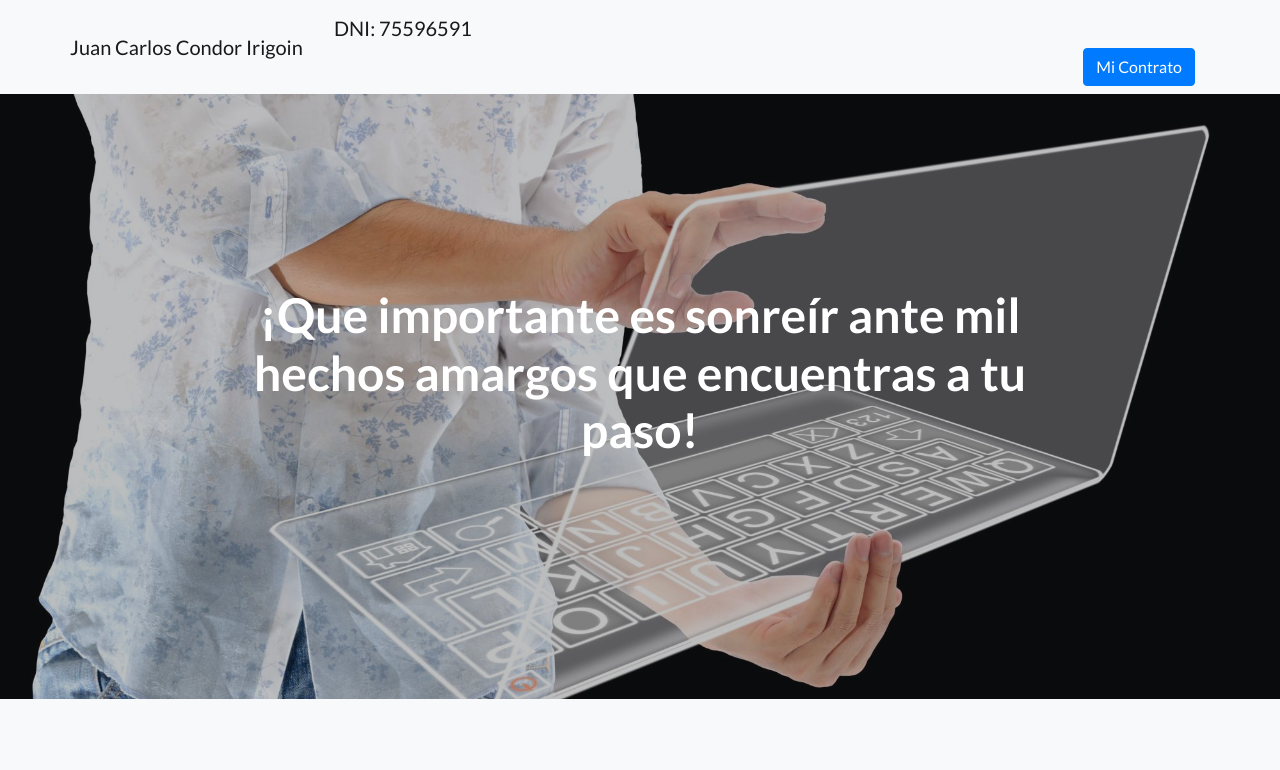
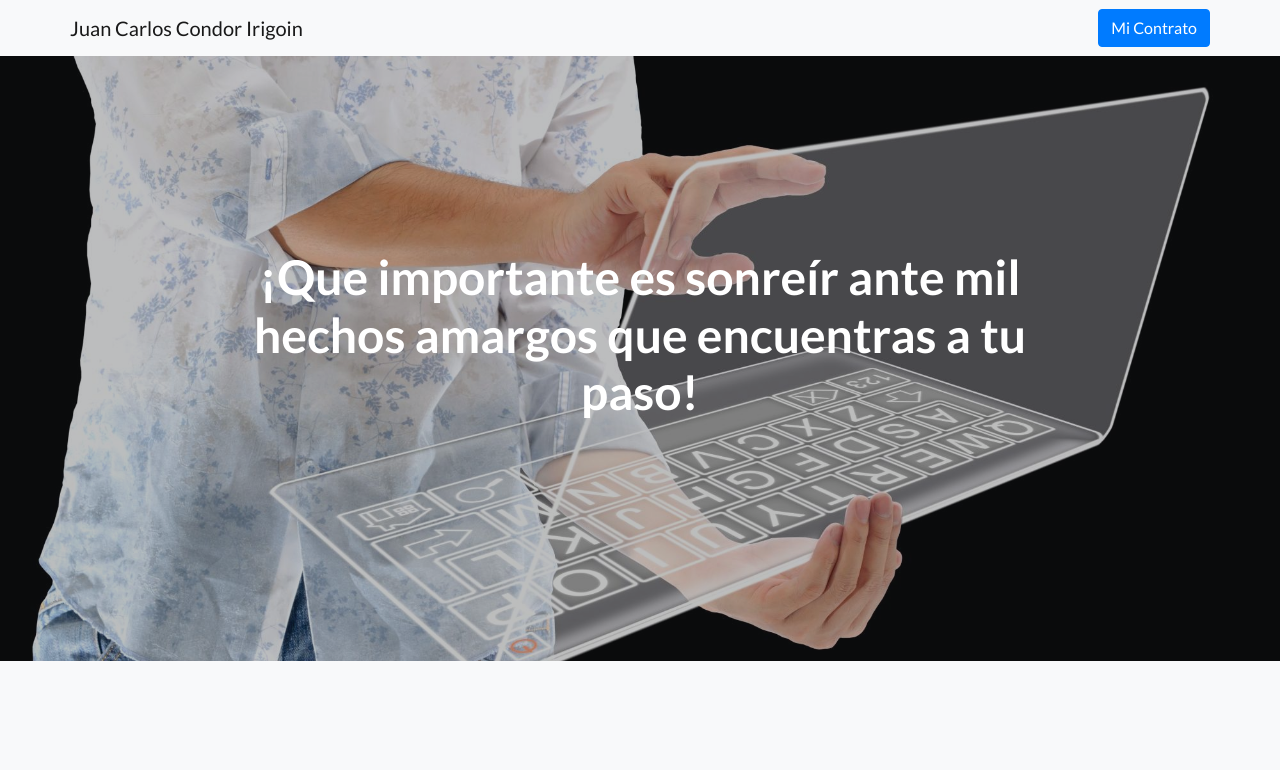
Before and after one commit to Forense1357/MyBlog, a plain HTML site: page index.html in a window 1280 px wide. Shown: the top 770 px of the page. Drawn offline with nearby package versions, Linux system fonts and the light colour scheme.

Commit message:
Update index.html

```diff
--- a/index.html
+++ b/index.html
@@ -14,7 +14,6 @@
 <body>
     <nav class="navbar navbar-light navbar-expand bg-light navigation-clean">
         <div class="container"><a class="navbar-brand" href="#">Juan Carlos Condor Irigoin</a><button data-toggle="collapse" class="navbar-toggler" data-target="#navcol-1"></button>
-            <div class="container"><a class="navbar-brand" href="#">DNI: 75596591</a><button data-toggle="collapse" class="navbar-toggler" data-target="#navcol-1"></button>
             <div class="collapse navbar-collapse" id="navcol-1"><a class="btn btn-primary ml-auto" role="button" href="https://drive.google.com/file/d/1St-UHGhH-RRhd-Tt4w2R0iiddv6iXXnt/view?usp=sharing
 ">Mi Contrato</a></div>
         </div>
```
